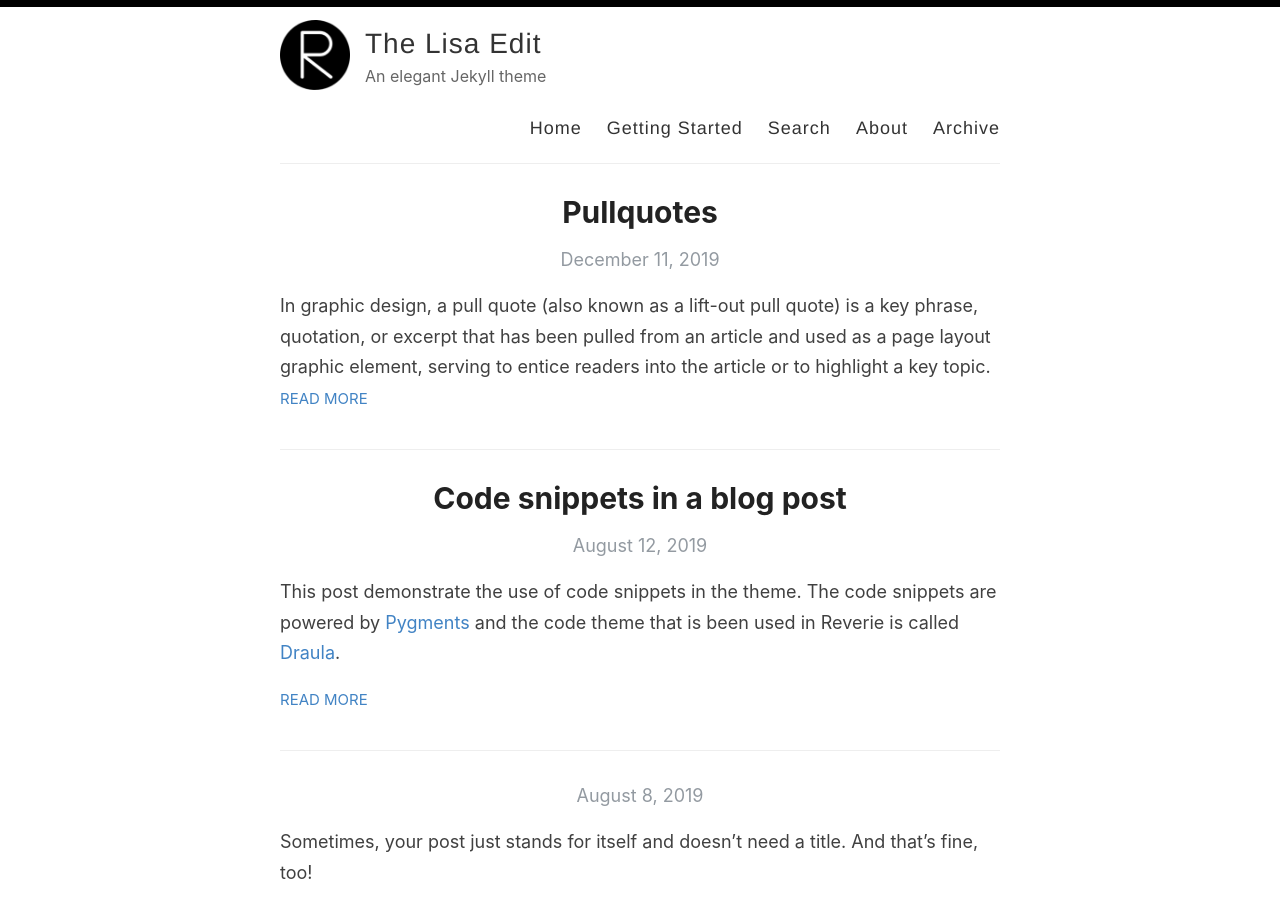
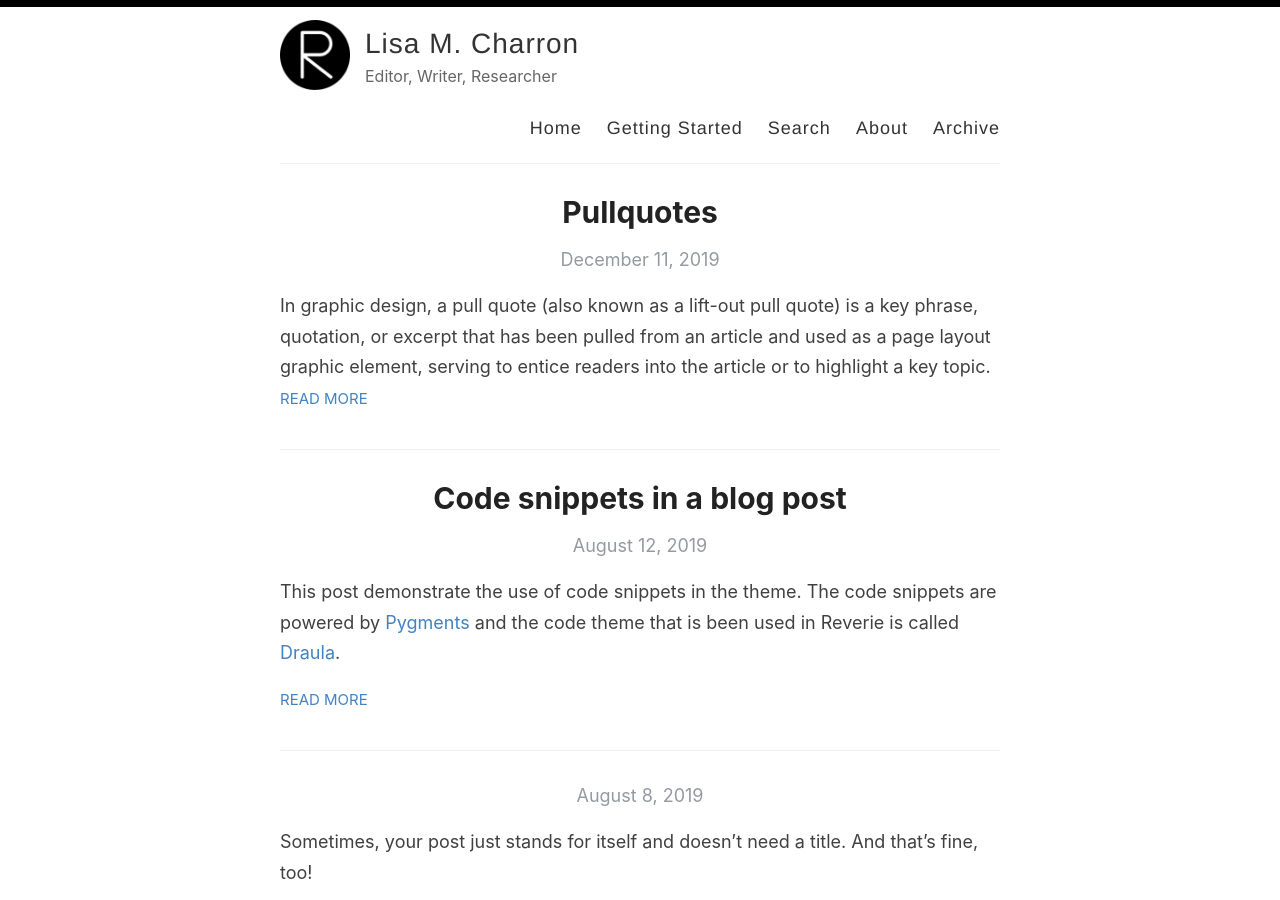
Before and after one commit to lisamcharron/lisamcharron.github.io, a Jekyll site: the page built from index.html, in a window 1280 px wide and 900 px high. Built offline with Jekyll 4.4.1, drawn with Linux system fonts in a browser that asks for light colours; the list of posts is cut into pages by our own code.

Commit message:
Update _config.yml
Changed website title, tagline, and author

```diff
--- a/_config.yml
+++ b/_config.yml
@@ -3,13 +3,13 @@
 #
 
 # Name of your site (displayed in the header)
-name: The Lisa Edit
+name: Lisa M. Charron
 
 # Name of the author
-author: Amit Merchant
+author: Lisa M. Charron
 
 # Short bio or description (displayed in the header)
-description: An elegant Jekyll theme
+description: Editor, Writer, Researcher
 
 # URL of your avatar or profile pic (you could use your GitHub profile pic)
 avatar: /images/reverie.png
```
